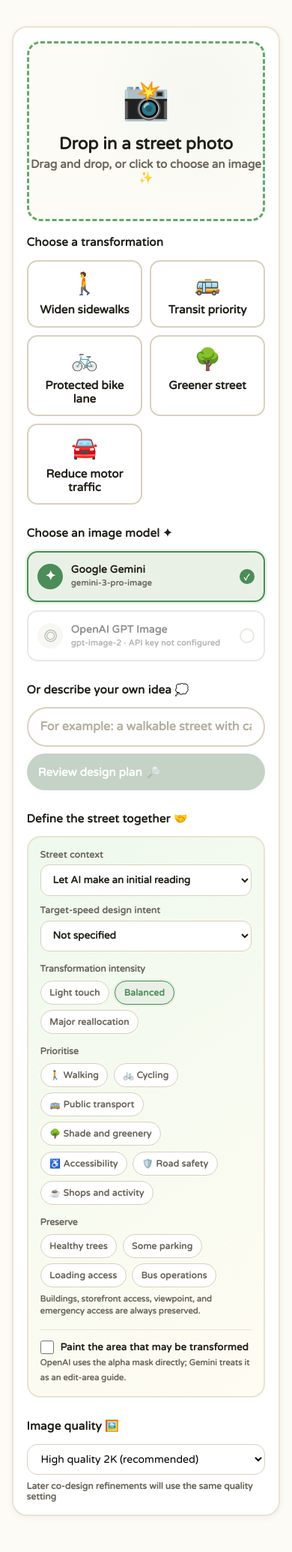
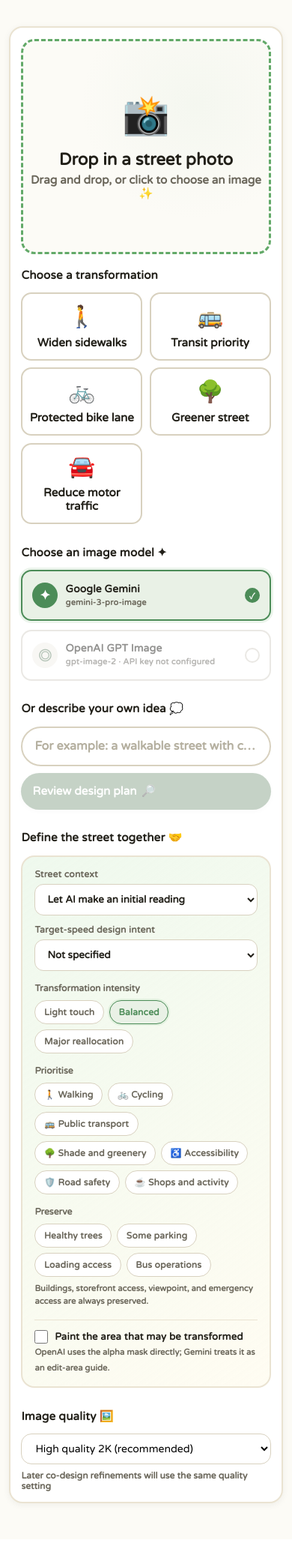
Before and after one commit to yunching0513/AI_Street_Designer, a Flask app: page / in a window 390 px wide. Shown: the part 192-2262 px from the top of the page at 75% size. After the commit the page ends 2202 px from the top, so only its background shows below. Run offline with Flask 3, Linux system fonts and the light colour scheme; some libraries are stand-ins or nearby versions; some web fonts are replaced.

Commit message:
style: responsive layout for desktop, iPad and phone
- fix phone overflow: grid/flex children can shrink (minmax(0,1fr), min-width:0)
- desktop/iPad landscape: sticky 4:3 photo area instead of full-height drop zone
- iPad portrait/phone: photo area sized to viewport height
- touch screens: 44px tap targets for chips, toggles and remove button
- phone: main action button pinned to bottom once enabled

Co-Authored-By: Claude Opus 5.5 <noreply@anthropic.com>
Claude-Session: https://claude.ai/code/session_01RNp7tb9c5oCCcyWfQ6n4sj

```diff
--- a/static/style.css
+++ b/static/style.css
@@ -3040,3 +3040,89 @@ body {
         min-height: 190px;
     }
 }
+
+/* =====================================================================
+   Responsive layout pass (desktop · iPad · phone)
+   ===================================================================== */
+
+/* Grid and flex children must be allowed to shrink below their content
+   width; without this a long <select> option or placeholder pushes the
+   whole card past the right edge on phones. */
+.container { min-width: 0; }
+.app-interface { grid-template-columns: minmax(0, 1fr) minmax(0, 1fr); }
+.app-interface > *,
+.controls-section,
+.control-group,
+.input-wrapper > *,
+.participation-grid > * { min-width: 0; }
+#resolution-select { max-width: 100%; }
+#custom-prompt { text-overflow: ellipsis; }
+
+/* Desktop and iPad landscape: two columns, the photo stays in view while
+   the settings column scrolls, and the drop zone no longer stretches to
+   the full height of the settings column. */
+@media (min-width: 861px) {
+    .app-interface {
+        grid-template-columns: minmax(0, 0.9fr) minmax(0, 1.1fr);
+        align-items: start;
+    }
+    .upload-section {
+        position: sticky;
+        top: 1.5rem;
+        min-height: 320px;
+        aspect-ratio: 4 / 3;
+        max-height: calc(100vh - 3rem);
+    }
+}
+
+/* iPad portrait and large phones: one column, photo area sized to the
+   screen instead of a fixed height. */
+@media (max-width: 860px) {
+    .app-interface { grid-template-columns: minmax(0, 1fr); }
+    .upload-section { min-height: 0; height: clamp(240px, 42vh, 420px); }
+}
+
+/* Touch screens: 44px tap targets for chips, toggles and small buttons. */
+@media (pointer: coarse) {
+    .segmented-options span,
+    .check-chip-grid span {
+        min-height: 44px;
+        display: flex;
+        align-items: center;
+        padding: 0.55rem 0.9rem;
+        font-size: 0.82rem;
+    }
+    .language-switch button { min-height: 40px; }
+    .remove-btn { width: 44px; height: 44px; }
+    .mask-toggle { min-height: 44px; display: flex; align-items: center; gap: 0.5rem; }
+}
+
+/* Phones: tighter card padding, and the main action button pinned to the
+   bottom of the screen once it is usable, so nobody has to scroll back up
+   to find it. It returns to normal flow while the design plan is shown,
+   which has its own confirm button. */
+@media (max-width: 640px) {
+    .container { padding-left: 0.75rem; padding-right: 0.75rem; }
+    .app-interface { padding: 0.9rem; border-radius: var(--radius-lg); }
+    .upload-section { height: clamp(220px, 34vh, 320px); }
+    .option-card { min-height: 88px; justify-content: center; }
+    .input-wrapper span { overflow-wrap: anywhere; }
+
+    #generate-btn:not(:disabled) {
+        position: fixed;
+        left: 0.75rem;
+        right: 0.75rem;
+        bottom: calc(0.75rem + env(safe-area-inset-bottom));
+        width: auto;
+        min-height: 52px;
+        z-index: 20;
+        box-shadow: 0 10px 28px rgba(60, 80, 50, 0.28);
+    }
+    .container:has(#generate-btn:not(:disabled)) {
+        padding-bottom: calc(6rem + env(safe-area-inset-bottom));
+    }
+    .container:has(#design-plan-panel:not(.hidden)) #generate-btn {
+        position: static;
+        box-shadow: none;
+    }
+}
```
